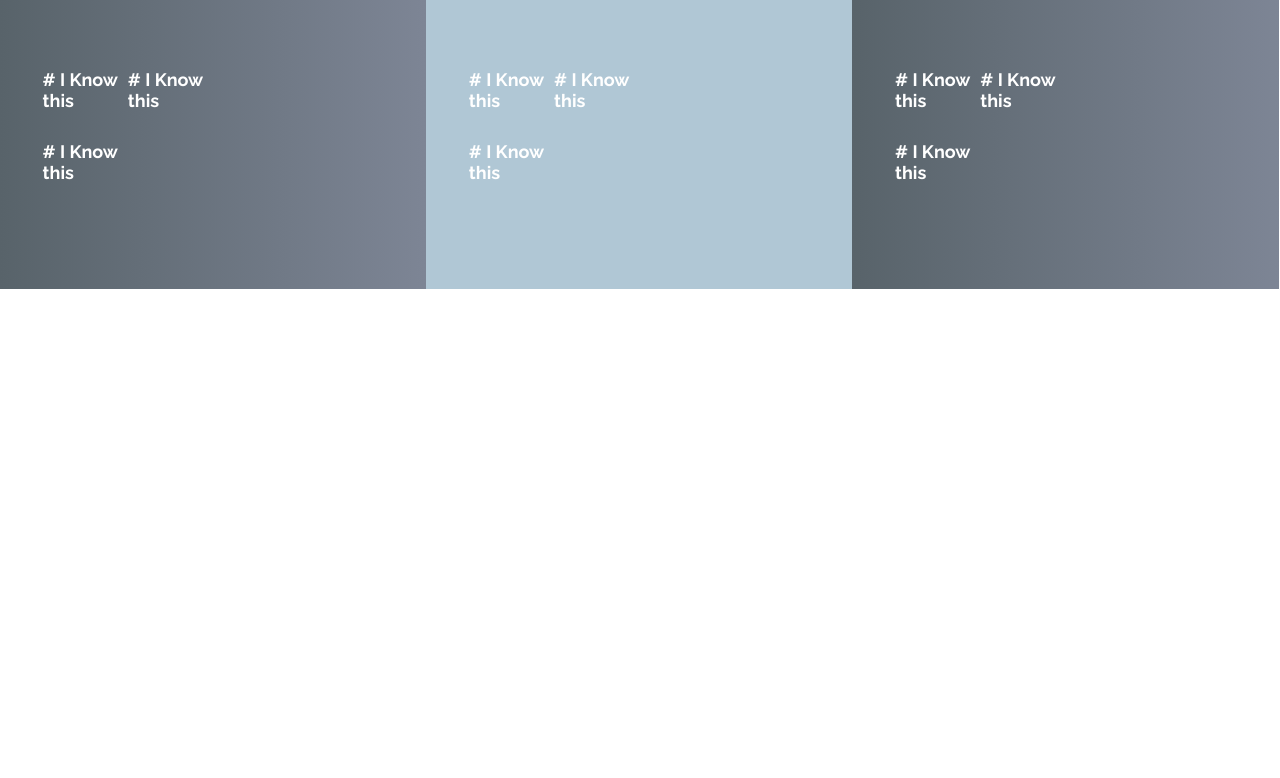
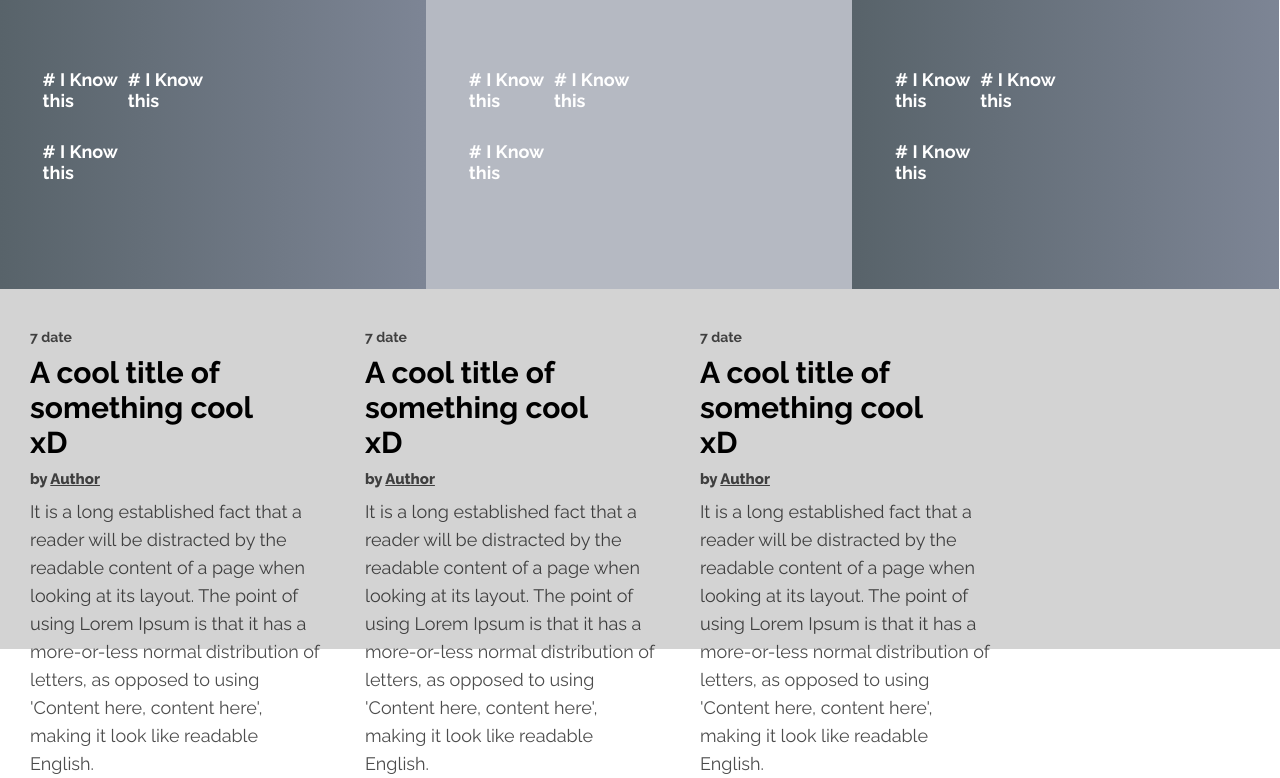
Before and after one commit to Ceci007/Design-Teardown, a website: page index.html in a window 1280 px wide. Shown: the part 517-1295 px from the top of the page. Before the commit the page ends 806 px from the top, so only its background shows below. Drawn offline with Linux system fonts and the light colour scheme.

Commit message:
Creating post-section

```diff
--- a/index.html
+++ b/index.html
@@ -84,6 +84,44 @@
                 </div>
             </div>
         </div>
+        <div class="posts-container flex">
+            <div class="lastes-posts">
+                <h6 class="margin-bottom">7 date</h6>
+                <h4 class="margin-bottom">A cool title of something cool xD</h4>
+                <p class="margin-bottom">
+                    <span>
+                        by <a href="">Author</a>
+                    </span>
+                </p>
+                <p class="post-description">
+                    It is a long established fact that a reader will be distracted by the readable content of a page when looking at its layout. The point of using Lorem Ipsum is that it has a more-or-less normal distribution of letters, as opposed to using 'Content here, content here', making it look like readable English.
+                </p>
+            </div>
+            <div class="lastes-posts">
+                <h6 class="margin-bottom">7 date</h6>
+                <h4 class="margin-bottom">A cool title of something cool xD</h4>
+                <p class="margin-bottom">
+                    <span>
+                        by <a href="">Author</a>
+                    </span>
+                </p>
+                <p class="post-description">
+                    It is a long established fact that a reader will be distracted by the readable content of a page when looking at its layout. The point of using Lorem Ipsum is that it has a more-or-less normal distribution of letters, as opposed to using 'Content here, content here', making it look like readable English.
+                </p>
+            </div>
+            <div class="lastes-posts">
+                <h6 class="margin-bottom">7 date</h6>
+                <h4 class="margin-bottom">A cool title of something cool xD</h4>
+                <p class="margin-bottom">
+                    <span>
+                        by <a href="">Author</a>
+                    </span>
+                </p>
+                <p class="post-description">
+                    It is a long established fact that a reader will be distracted by the readable content of a page when looking at its layout. The point of using Lorem Ipsum is that it has a more-or-less normal distribution of letters, as opposed to using 'Content here, content here', making it look like readable English.
+                </p>
+            </div>
+        </div>
     </main>
 </body>
 </html>
--- a/styles.css
+++ b/styles.css
@@ -15,7 +15,7 @@ html {
 }
 
 :root {
-    --color-primary: #B0C7D5;
+    --color-primary: #b5b9c2;
     --color-primary-gradient: #58636a;
     --color-primary-dark: #7d8595;
 }
@@ -111,7 +111,7 @@ body {
     z-index: 3;
 }
 
-/*-------------------------Main section----------------------------------*/
+/*-------------------------Main section: Developers----------------------------------*/
 
 .dev-description,
 .dev-description-1 {
@@ -219,3 +219,46 @@ body {
     color: white;
     margin-bottom: 3rem;
 }
+
+/*------------------Main section: posts---------------------------------*/
+
+.margin-bottom {
+    margin-bottom: 1rem;
+}
+
+.posts-container{
+    padding: 2rem 1rem;
+    background-color: lightgray;
+}
+
+.lastes-posts {
+    width: 25%;
+    height: 30rem;
+    padding: 1rem;
+    margin: 1rem;
+}
+
+.lastes-posts h6 {
+    font-size: 1.4rem;
+    color: rgba(0,0,0, 0.7);
+
+}
+
+.lastes-posts h4 {
+    font-size: 3rem;
+    width: 80%;
+}
+
+.lastes-posts span, .lastes-posts a {
+    color: rgba(0,0,0, 0.7);
+    font-size: 1.5rem;
+    font-weight: 800;
+}
+
+
+.post-description {
+    font-size: 1.8rem;
+    font-weight: 400;
+    color: rgba(0, 0, 0, 0.7);
+    line-height: 2.8rem;
+}
```
